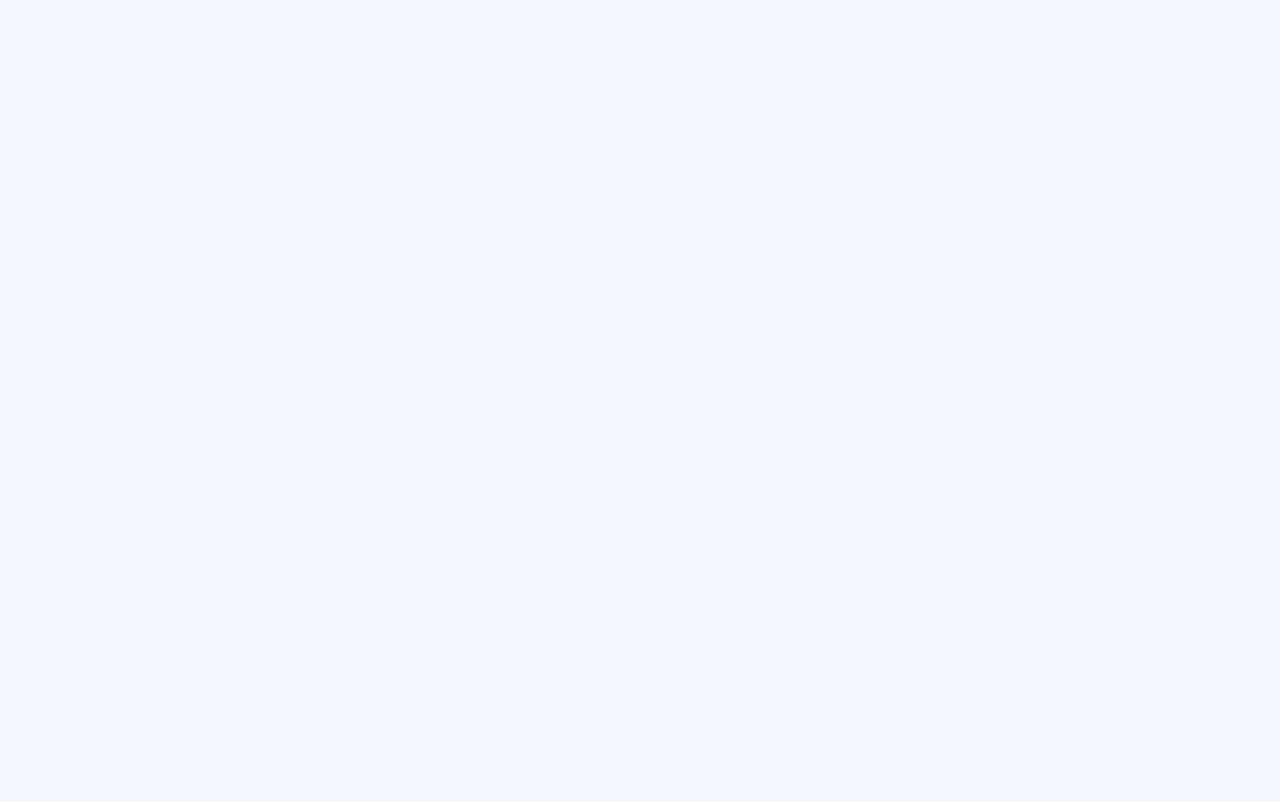
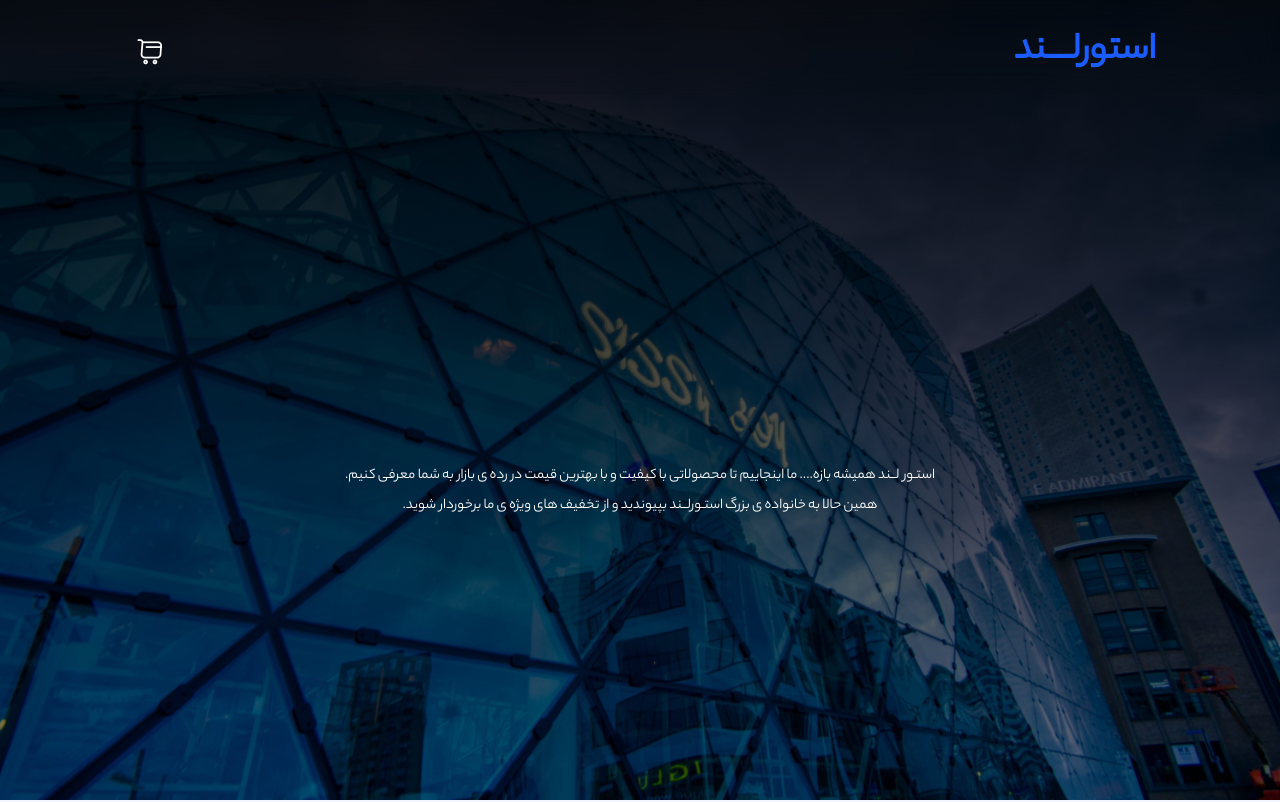
Before and after one commit to sinazarrin/store-land, a React (Create React App) app: page / in a window 1280 px wide. Shown: the top 802 px of the page. Built offline with nearby package versions, Linux system fonts and the light colour scheme.

Commit message:
add route configuration

```diff
--- a/src/App.tsx
+++ b/src/App.tsx
@@ -1,12 +1,14 @@
 import { ThemeProvider } from "@mui/material";
 import theme from "./Utils/theme";
 import './Assets/styles/index.css'
+import Routes from './routes';
 import { BrowserRouter as Router } from 'react-router-dom';
 
 function App() {
   return (
     <ThemeProvider theme={theme()}>
         <Router>
+          <Routes />
         </Router>
     </ThemeProvider>
   );
--- a/src/Layout/Default/index.tsx
+++ b/src/Layout/Default/index.tsx
@@ -1,17 +1,20 @@
-import {Suspense} from 'react'
+import { Suspense } from 'react'
 import Navbar from './Navbar/Navbar'
 import Footer from './Footer'
 import { Outlet } from 'react-router-dom'
+import { Grid } from '@mui/material'
 
 const DefaultLayout = () => {
   return (
-    <div>
-      <Navbar/>
+    <Grid>
+      <Navbar />
+      <div>
         <Suspense >
-          <Outlet/>
+          <Outlet />
         </Suspense>
-      <Footer/>
-    </div>
+      </div>
+      <Footer />
+    </Grid>
   )
 }
 
--- a/src/Pages/ProductPage/ProdactCard/index.tsx
+++ b/src/Pages/ProductPage/ProdactCard/index.tsx
@@ -2,7 +2,6 @@ import React from 'react'
 import { Card } from '../../../Components/MaterialComponents/Card/styled'
 import * as Styled from './styled'
 import { Grid, Typography } from '@mui/material'
-import { Link } from 'react-router-dom'
 import Button from '../../../Components/MaterialComponents/Button'
 
 const ProductCard = () => {
--- /dev/null
+++ b/src/routes.tsx
@@ -0,0 +1,27 @@
+import { lazy } from "react";
+import { useRoutes } from "react-router-dom";
+import DefaultLayout from "./Layout/Default";
+
+const ProductPage = lazy(() => import('./Pages/ProductPage'))
+const CartPage = lazy(() => import('./Pages/CartPage'))
+
+const Routes = () => {
+    return useRoutes([
+        {
+            path: '/',
+            element: <DefaultLayout />,
+            children: [
+                {
+                    index: true,
+                    element: <ProductPage />
+                },
+                {
+                    path: 'cart-page',
+                    element: <CartPage />
+                },
+            ]
+        }
+    ])
+}
+
+export default Routes
```
